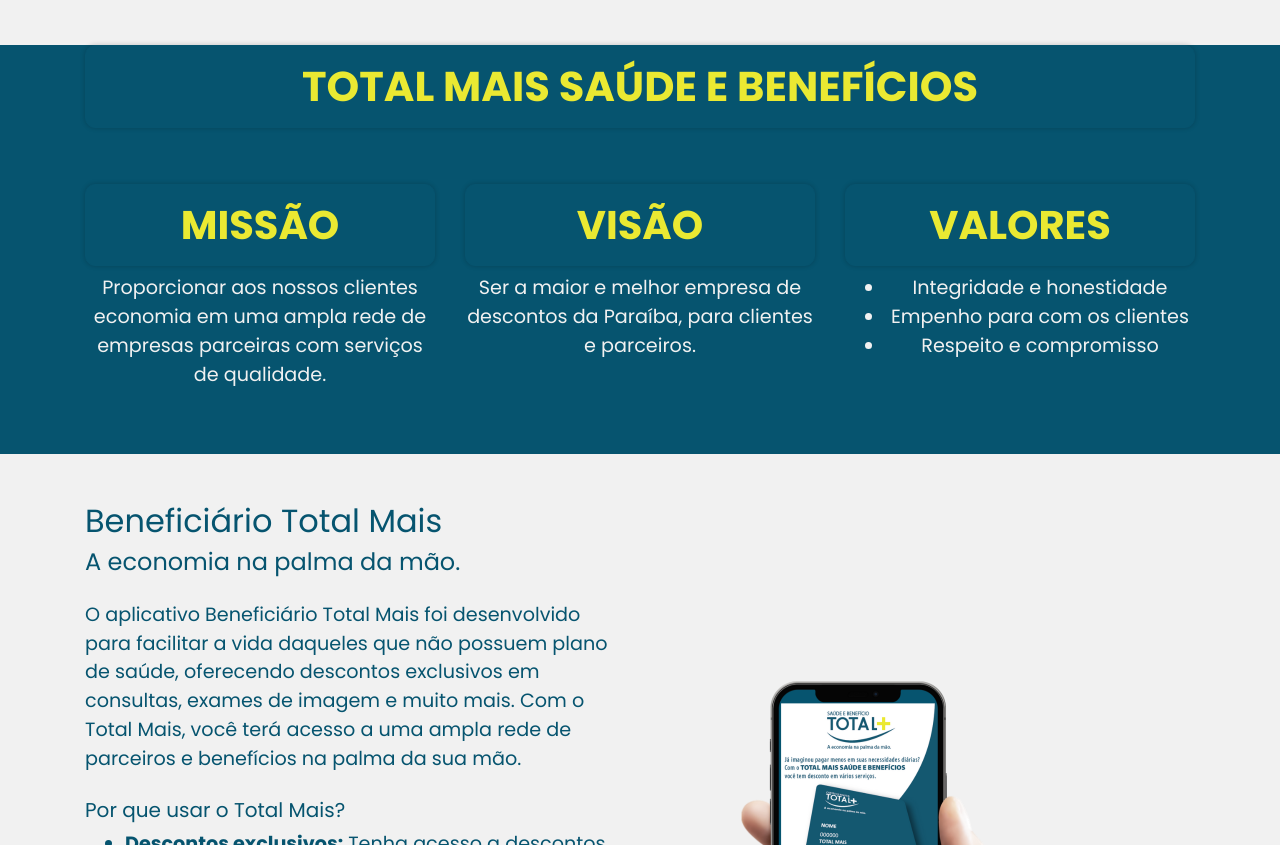
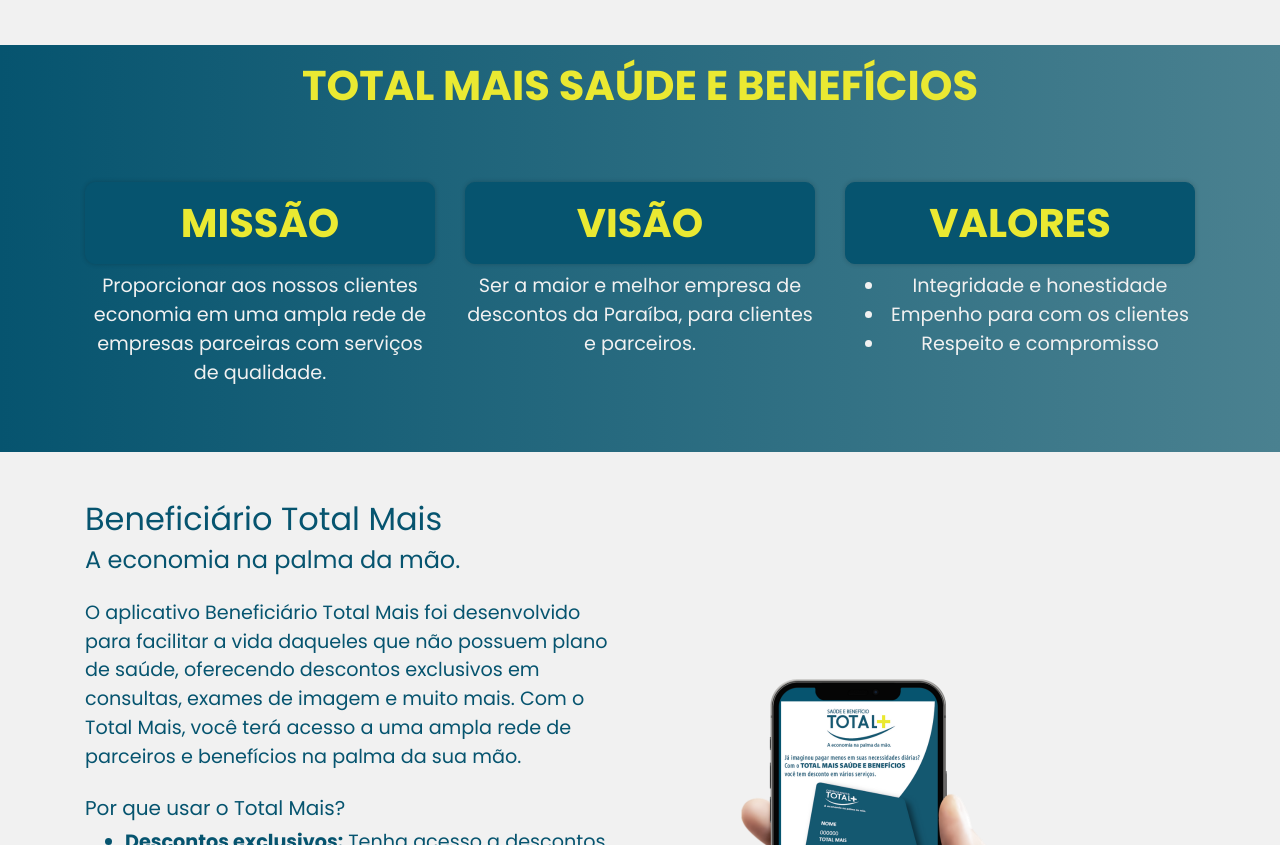
Before and after one commit to DiegoSabinoDEV/siteTotalMaisSaude, a plain HTML site: page index.html in a window 1280 px wide. Shown: the part 2719-3564 px from the top of the page. Drawn offline with nearby package versions, Linux system fonts and the light colour scheme.

Commit message:
alteracao nos backgroud e cores versao mobile

```diff
--- a/styles.css
+++ b/styles.css
@@ -195,10 +195,18 @@ header {
 ================================ */
 
 .quem-somos{
-    background-color: var(--color-primary);
+    background: linear-gradient(90deg, #06546f, #4a8190);
 }
 
-.texto-cabecalho-quem, .mvvtxt{
+.texto-cabecalho-quem{
+    color: var(--color-secondary);
+    padding: 1rem 0rem 1rem 0;
+    font-size: 2.5rem;
+    font-weight: bold;
+    text-transform: uppercase;
+}
+
+.mvvtxt{
     background-color: var(--color-primary);
     padding: 1rem 0rem 1rem 0;
     font-size: 2.5rem;
@@ -229,6 +237,7 @@ header {
 ================================ */
 
 /* Mobile pequeno (até 576px) */
+
 @media (max-width: 576px) {
     /* Estilos para celulares pequenos */
     .texto-cabecalho-quem {
@@ -245,7 +254,8 @@ header {
     .list-unstyled{
         text-align: center;
         font-size: 1.5rem;
-        color: var(--color-secondary);/*testar outras cores no texto*/
+        background-color: var(--color-secondary);
+        color: var(--color-text);/*testar outras cores no texto*/
         font-weight: bold;
         line-height: 1.7;
         padding: 20px;
```
